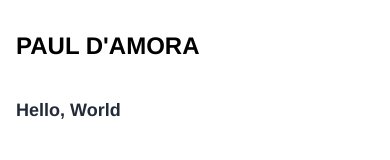
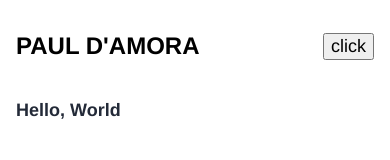
Before and after one commit to pmdamora/portfolio, a Next.js app: page / in a window 390 px wide. Shown: the top 160 px of the page. Built offline with nearby package versions, Linux system fonts and the light colour scheme; a web font is replaced by a local one.

Commit message:
Add mobile overlay menu component

```diff
--- a/components/shared/Header/Hamburger.tsx
+++ b/components/shared/Header/Hamburger.tsx
@@ -1,5 +1,11 @@
-const Hamburger = () => {
-  return null;
+import React, { FunctionComponent } from 'react';
+
+interface Props {
+  handleHamburgerClick: () => void;
+}
+
+const Hamburger: FunctionComponent<Props> = ({ handleHamburgerClick }) => {
+  return <button onClick={handleHamburgerClick}>click</button>;
 };
 
 export { Hamburger };
--- a/components/shared/Header/Header.tsx
+++ b/components/shared/Header/Header.tsx
@@ -3,7 +3,10 @@ import styled from 'styled-components';
 
 import { MQ } from '@portfolio/styles';
 import { Box } from '@portfolio/components/ui/Box';
-import { HorizontalNav } from '@portfolio/components/shared/Header/Nav';
+import {
+  HorizontalNav,
+  OverlayNav
+} from '@portfolio/components/shared/Header/Nav';
 import { Hamburger, BrandLink } from '@portfolio/components/shared/Header';
 
 const Wrapper = styled(Box)`
@@ -16,17 +19,30 @@ const Wrapper = styled(Box)`
 
 interface Props {}
 
-interface State {}
+interface State {
+  showMobileMenu: boolean;
+}
 
 class Header extends Component<Props, State> {
+  state: State = {
+    showMobileMenu: false
+  };
+
+  handleHamburgerClick = () => {
+    this.setState({
+      showMobileMenu: !this.state.showMobileMenu
+    });
+  };
+
   render() {
     return (
       <Fragment>
         <Wrapper boxDirection="column" textAlign="center">
           <BrandLink />
           <HorizontalNav />
-          <Hamburger />
+          <Hamburger handleHamburgerClick={this.handleHamburgerClick} />
         </Wrapper>
+        <OverlayNav showMobileMenu={this.state.showMobileMenu} />
       </Fragment>
     );
   }
--- a/components/shared/Header/Nav/Overlay.tsx
+++ b/components/shared/Header/Nav/OverlayNav.tsx
@@ -1,8 +1,8 @@
-import React from 'react';
+import React, { FunctionComponent } from 'react';
 import styled from 'styled-components';
 import { CSSTransition } from 'react-transition-group';
 
-import { Color, FontSize, FontWeight, Spacing, MQ } from '@portfolio/styles';
+import { Color, FontSize, FontWeight, Spacing } from '@portfolio/styles';
 import { Box } from '@portfolio/components/ui/Box';
 import { Menu } from '@portfolio/components/shared/Header/Nav';
 
@@ -26,10 +26,6 @@ const Container = styled(Box)`
     opacity: 0;
     transition: opacity 400ms cubic-bezier(0.42, 0, 0.58, 1);
   }
-
-  ${MQ.small} {
-    display: none;
-  }
 `;
 
 const MenuWrapper = styled(Box)`
@@ -45,10 +41,14 @@ const MenuWrapper = styled(Box)`
   }
 `;
 
-export const Overlay = () => {
+interface Props {
+  showMobileMenu?: boolean;
+}
+
+export const OverlayNav: FunctionComponent<Props> = ({ showMobileMenu }) => {
   return (
     <CSSTransition
-      // in={this.state.overlayVisible}
+      in={showMobileMenu}
       timeout={400}
       classNames="fade"
       unmountOnExit
@@ -61,3 +61,7 @@ export const Overlay = () => {
     </CSSTransition>
   );
 };
+
+OverlayNav.defaultProps = {
+  showMobileMenu: false
+};
--- a/components/shared/Header/Nav/index.ts
+++ b/components/shared/Header/Nav/index.ts
@@ -1,4 +1,4 @@
 export { NavItem } from './NavItem';
 export { Menu } from './Menu';
-export { Overlay } from './Overlay';
+export { OverlayNav } from './OverlayNav';
 export { HorizontalNav } from './HorizontalNav';
```
